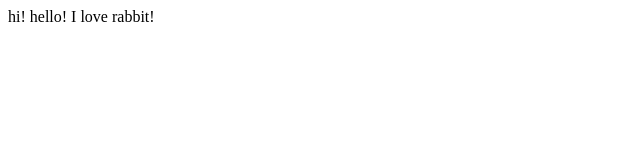
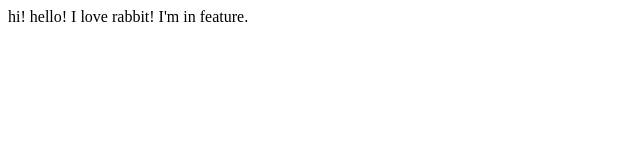
Before and after one commit to truthciao/sample-repo, a plain HTML site: page index.html in a window 1280 px wide. Shown: the whole page, without its empty margins (0-640 px from the left). Drawn offline with Linux system fonts and the light colour scheme.

Commit message:
add change to feature branch

```diff
--- a/index.html
+++ b/index.html
@@ -2,5 +2,6 @@
     <body>
         hi! hello!
         I love rabbit!
+        I'm in feature.
     </body>
 </html>
```
